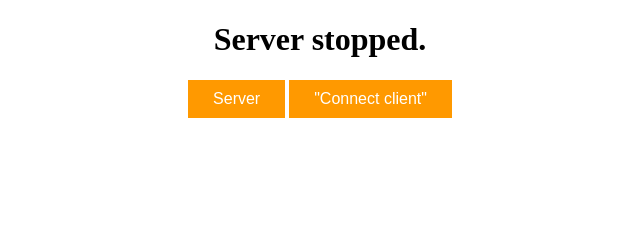
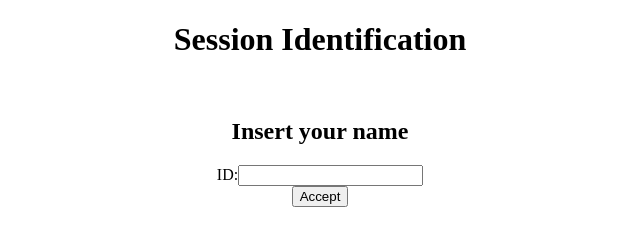
Before and after one commit to ContinentalGuy/NJS-client-server, a website: page TerminalPage.html in a window 1280 px wide. Shown: the whole page, without its empty margins (320-960 px from the left). Drawn offline with Linux system fonts and the light colour scheme.

Commit message:
Update TerminalPage.html

```diff
--- a/TerminalPage.html
+++ b/TerminalPage.html
@@ -54,13 +54,18 @@
 		<center>
 
 			<header>
-				<script src = "server.js">
+				<!--<script src = "server.js">
 				</script>
-				<h1 id="State">Server stopped.</h1>
+				<h1 id="State">Server stopped.</h1>-->
+				<h1 id="Ident">Session Identification</h1><br>
+				<h2 id="Annot">Insert your name</h2>
 			</header>
-
-			<button class="button button1" onclick = "document.getElementById('State').innerHTML = 'Server runs on port: 8080'" src = "server.js">Server</button>
-			<button class="button button2">"Connect client"</button>
+			<form action = "http.10.182.117.143:6000/process_get" method = "GET">
+				ID:<input type = "text" name = "id"><br>
+				<input type = "submit" value = "Accept">
+			</form>
+			<!--<button class="button button1" onclick = "document.getElementById('State').innerHTML = 'Server runs on port: 8080'" src = "server.js">Server</button>
+			<button class="button button2">"Connect client"</button>-->
 
 		</center>
 	</body>
```
